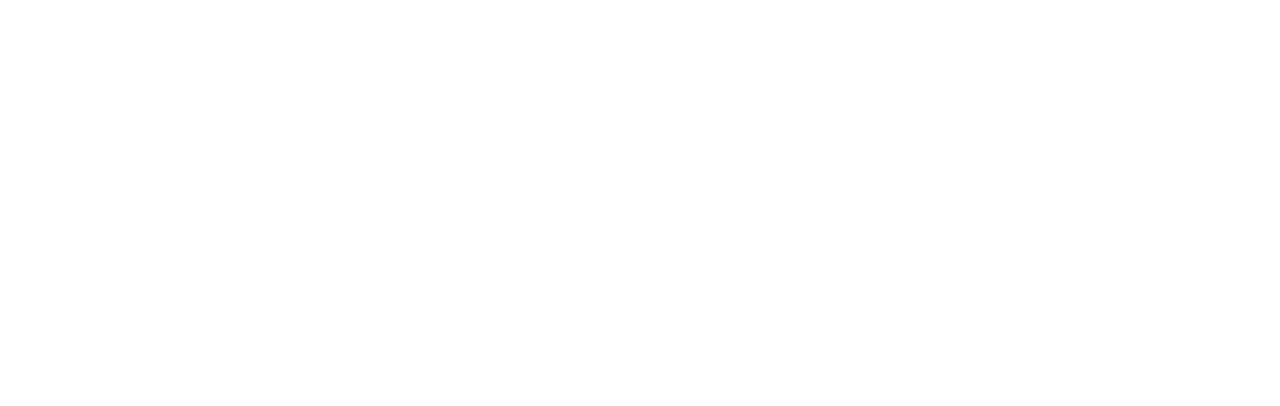
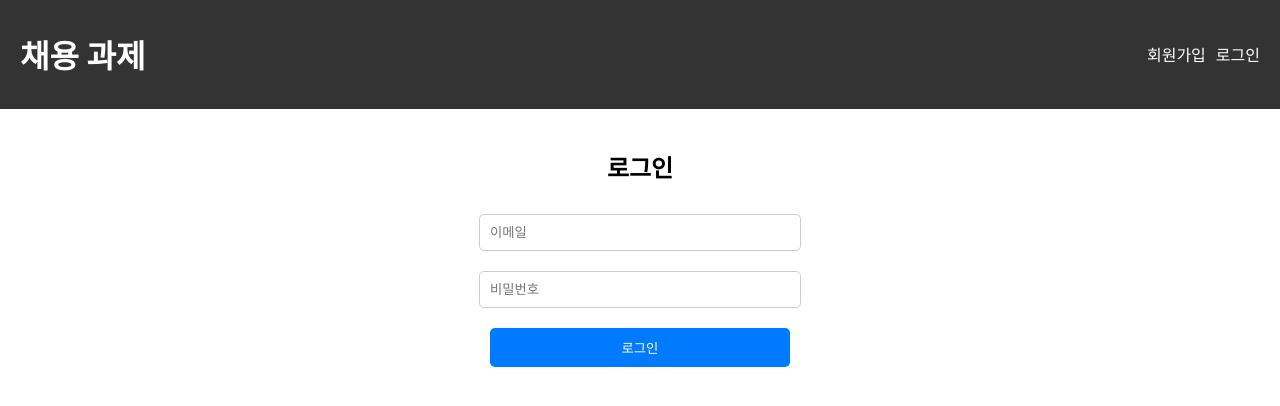
Before and after one commit to jjunnong/projecttest, a React (Create React App) app: page /login in a window 1280 px wide. Before the commit this address had no page. Shown: the top 406 px of the page. Built offline with nearby package versions, Linux system fonts and the light colour scheme.

Commit message:
feat: #5 로그인 및 사용자 정보 표시

```diff
--- a/src/App.tsx
+++ b/src/App.tsx
@@ -1,13 +1,17 @@
 import React from "react";
 import { BrowserRouter as Router, Routes, Route } from "react-router-dom";
 import Signup from "./pages/signup"
+import Login from "./pages/login";
+import Header from "./components/Header";
 
 const App: React.FC = () => {
   return (
     <Router>
+      <Header />
       <Routes>
         <Route path="/" element={<h2>채용 과제</h2>} />
         <Route path="/signup" element={<Signup />} />
+        <Route path="/login" element={<Login />} />
       </Routes>
     </Router>
   );
--- a/src/api/api.ts
+++ /dev/null
@@ -1,18 +0,0 @@
-import axios from "axios";
-
-const API_BASE_URL = "https://front-mission.bigs.or.kr/auth";
-
-export const signup = async (username: string, name: string, password: string) => {
-  try {
-    const response = await axios.post(`${API_BASE_URL}/signup`, {
-      username,
-      name,
-      password,
-      confirmPassword: password,
-    });
-    return response.data;
-  } catch (error) {
-    console.error("회원가입 실패", error);
-    throw error;
-  }
-};
--- /dev/null
+++ b/src/api/auth.ts
@@ -0,0 +1,30 @@
+import axios from "axios";
+
+const API_BASE_URL = "https://front-mission.bigs.or.kr/auth";
+
+export const signup = async (username: string, name: string, password: string) => {
+  return axios.post(`${API_BASE_URL}/signup`, {
+    username,
+    name,
+    password,
+    confirmPassword: password,
+  });
+};
+
+export const login = async (username: string, password: string) => {
+  const response = await axios.post(`${API_BASE_URL}/signin`, {
+    username,
+    password,
+  });
+  return response.data;
+};
+
+export const getUserInfo = async () => {
+  const token = localStorage.getItem("accessToken");
+  if (!token) throw new Error("로그인이 필요합니다.");
+
+  const response = await axios.get("https://front-mission.bigs.or.kr/auth/me", {
+    headers: { Authorization: `Bearer ${token}` },
+  });
+  return response.data;
+};
--- /dev/null
+++ b/src/components/Header.tsx
@@ -0,0 +1,81 @@
+import React, { useEffect, useState } from "react";
+import { Link } from "react-router-dom";
+import styled from "styled-components";
+
+const Header: React.FC = () => {
+  const [username, setUsername] = useState<string | null>(null);
+  const [name, setName] = useState<string | null>(null);
+
+  useEffect(() => {
+    const storedUsername = localStorage.getItem("username");
+    const storedName = localStorage.getItem("name");
+
+    setUsername(storedUsername);
+    setName(storedName);
+
+    const handleStorageChange = () => {
+      setUsername(localStorage.getItem("username"));
+    };
+
+    window.addEventListener("storage", handleStorageChange);
+
+    return () => {
+      window.removeEventListener("storage", handleStorageChange);
+    };
+  }, []);
+
+  return (
+    <HeaderContainer>
+      <h1>채용 과제</h1>
+      <Nav>
+        {username ? (
+          <UserInfo> {name} {username}</UserInfo>
+        ) : (
+          <AuthLinks>
+            <StyledLink to="/signup">회원가입</StyledLink>
+            <StyledLink to="/login">로그인</StyledLink>
+          </AuthLinks>
+        )}
+      </Nav>
+    </HeaderContainer>
+  );
+};
+
+export default Header;
+
+const HeaderContainer = styled.header`
+  display: flex;
+  justify-content: space-between;
+  align-items: center;
+  padding: 10px 20px;
+  background-color: #333;
+  color: white;
+`;
+
+const Nav = styled.nav`
+  display: flex;
+  align-items: center;
+`;
+
+const AuthLinks = styled.div`
+  display: flex;
+`;
+
+const StyledLink = styled(Link)`
+  color: white;
+  text-decoration: none;
+  font-size: 16px;
+  margin-right: 10px;
+  &:last-child {
+    margin-right: 0;
+  }
+  &:hover {
+    text-decoration: underline;
+  }
+`;
+
+const UserInfo = styled.div`
+  font-size: 16px;
+  font-weight: bold;
+  color: #f0f0f0;
+`;
--- /dev/null
+++ b/src/pages/login.tsx
@@ -0,0 +1,63 @@
+import React, { useState } from "react";
+import { useNavigate } from "react-router-dom";
+import { login } from "../api/auth";
+import { Container, Input, Button, Message } from "../styles/styles";
+
+const Login: React.FC = () => {
+  const [username, setUsername] = useState("");
+  const [password, setPassword] = useState("");
+  const [message, setMessage] = useState("");
+  const navigate = useNavigate();
+
+  const handleLogin = async () => {
+    if (!username || !password) {
+      setMessage("이메일과 비밀번호를 입력하세요");
+      return;
+    }
+
+    try {
+      const response = await login(username, password);
+
+      if (response.accessToken) {
+        localStorage.setItem("accessToken", response.accessToken);
+        localStorage.setItem("username", username);
+
+        const storedName = localStorage.getItem(`name-${username}`);
+        if (storedName) {
+          localStorage.setItem("name", storedName);
+        }
+
+        window.dispatchEvent(new Event("storage"));
+
+        setMessage("로그인 성공");
+        navigate("/");
+      } else {
+        setMessage("로그인 실패: 응답 데이터를 확인하세요");
+      }
+    } catch (error) {
+      setMessage("로그인 실패: 아이디 또는 비밀번호를 확인하세요");
+    }
+  };
+
+  return (
+    <Container>
+      <h2>로그인</h2>
+      <Input
+        type="email"
+        placeholder="이메일"
+        value={username}
+        onChange={(e) => setUsername(e.target.value)}
+      />
+      <Input
+        type="password"
+        placeholder="비밀번호"
+        value={password}
+        onChange={(e) => setPassword(e.target.value)}
+      />
+      <Button onClick={handleLogin}>로그인</Button>
+      {message && <Message>{message}</Message>}
+    </Container>
+  );
+};
+
+export default Login;
--- a/src/pages/signup.tsx
+++ b/src/pages/signup.tsx
@@ -1,5 +1,5 @@
 import React, { useState } from "react";
-import { signup } from "../api/api";
+import { signup } from "../api/auth";
 import { Container, Input, Button, Message } from "../styles/styles";
 
 const Signup: React.FC = () => {
@@ -35,6 +35,7 @@ const Signup: React.FC = () => {
     try {
       await signup(username, name, password);
       setMessage("회원가입 성공!");
+      localStorage.setItem(`name-${username}`, name);
     } catch (error) {
       setMessage("회원가입 실패");
     }
```
